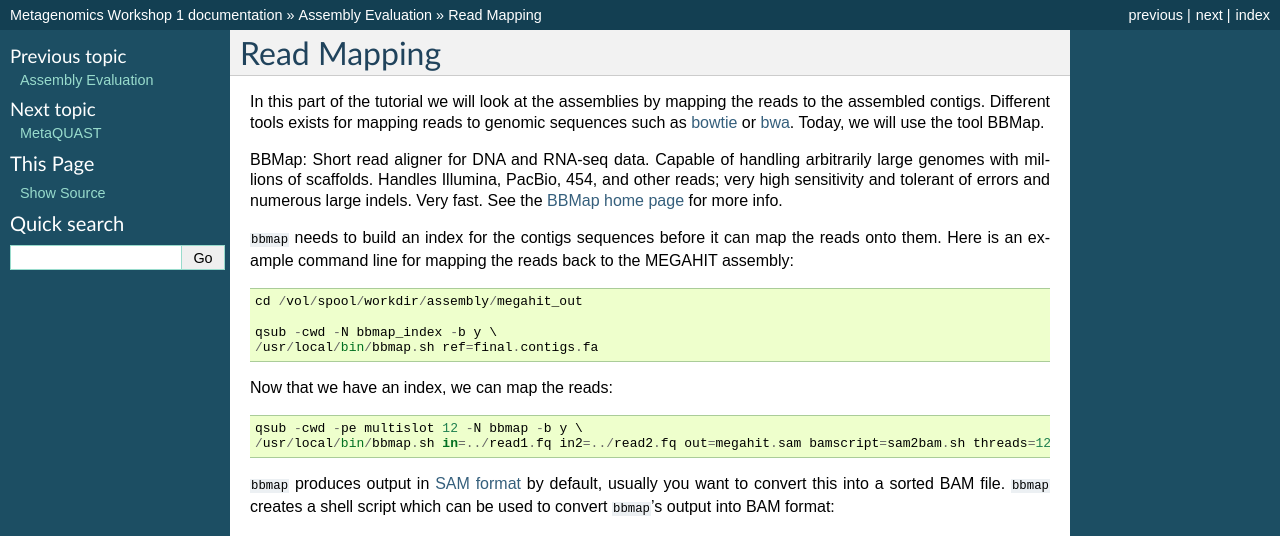
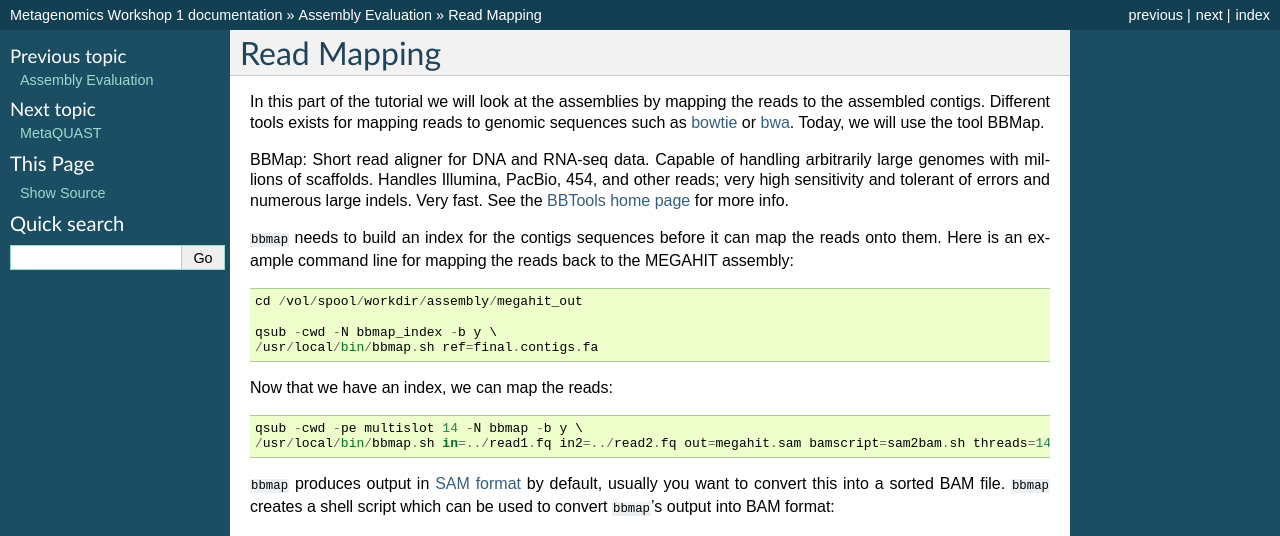
Before and after one commit to metagenomics/metagenomics-workshop, a Sphinx documentation site: the page built from docs/evaluation/mapping.rst, in a window 1280 px wide. Shown: the top 536 px of the page. Built offline with Sphinx 7.4.7, drawn with Linux system fonts in a browser that asks for light colours.

Commit message:
Update mapping.rst

```diff
--- a/docs/evaluation/mapping.rst
+++ b/docs/evaluation/mapping.rst
@@ -12,7 +12,7 @@ BBMap: Short read aligner for DNA and RNA-seq data. Capable of
 handling arbitrarily large genomes with millions of scaffolds. Handles
 Illumina, PacBio, 454, and other reads; very high sensitivity and
 tolerant of errors and numerous large indels. Very fast. See the
-`BBMap home page <http://sourceforge.net/projects/bbmap/>`_ for more
+`BBTools home page <https://jgi.doe.gov/data-and-tools/bbtools/bb-tools-user-guide/>`_ for more
 info.
 
 
@@ -27,8 +27,8 @@ mapping the reads back to the MEGAHIT assembly::
 
 Now that we have an index, we can map the reads::
 
-  qsub -cwd -pe multislot 12 -N bbmap -b y \
-  /usr/local/bin/bbmap.sh in=../read1.fq in2=../read2.fq out=megahit.sam bamscript=sam2bam.sh threads=12
+  qsub -cwd -pe multislot 14 -N bbmap -b y \
+  /usr/local/bin/bbmap.sh in=../read1.fq in2=../read2.fq out=megahit.sam bamscript=sam2bam.sh threads=14
 
 ``bbmap`` produces output in `SAM format
 <http://samtools.github.io/hts-specs/SAMv1.pdf>`_ by default, usually
```
